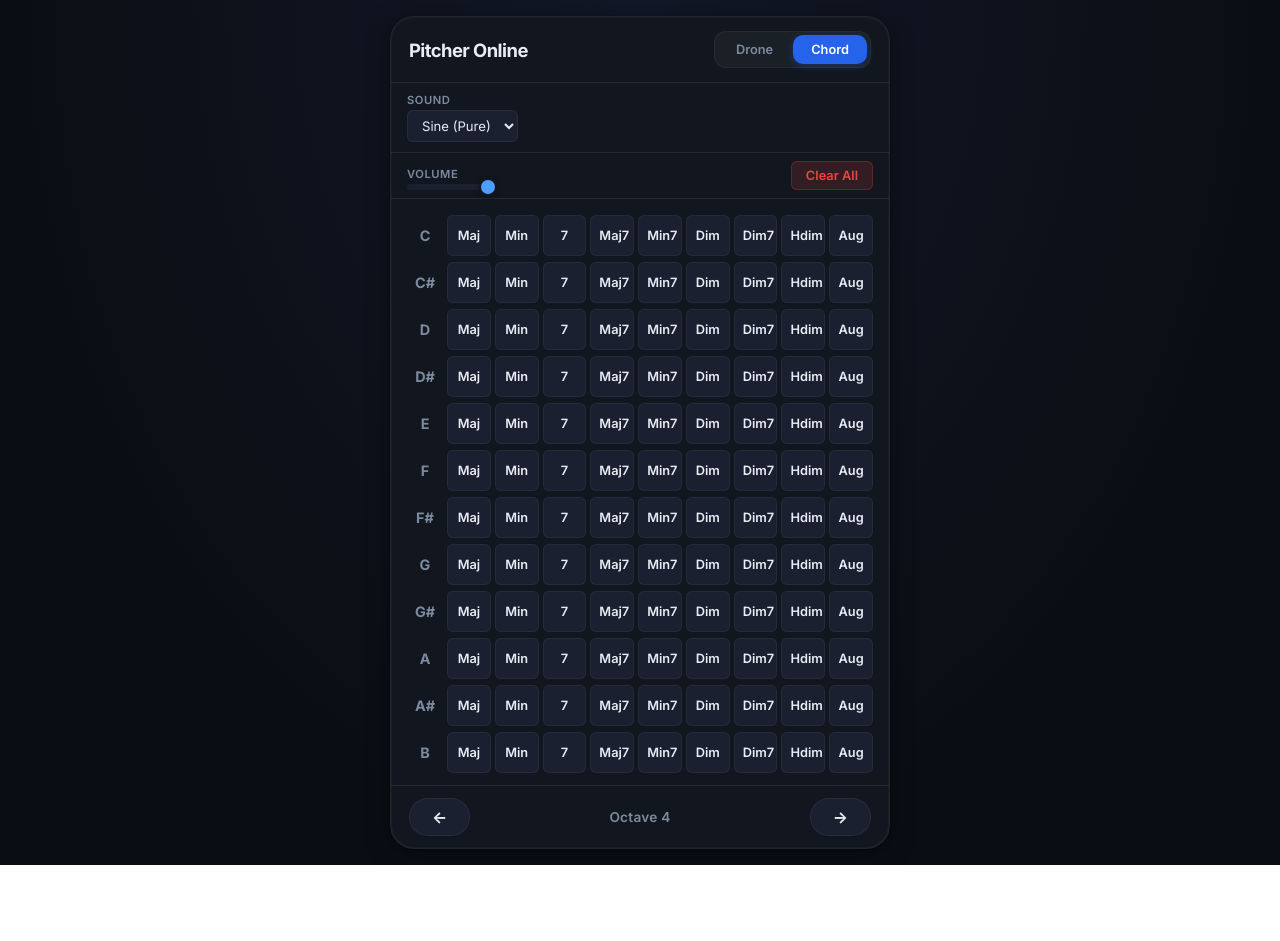
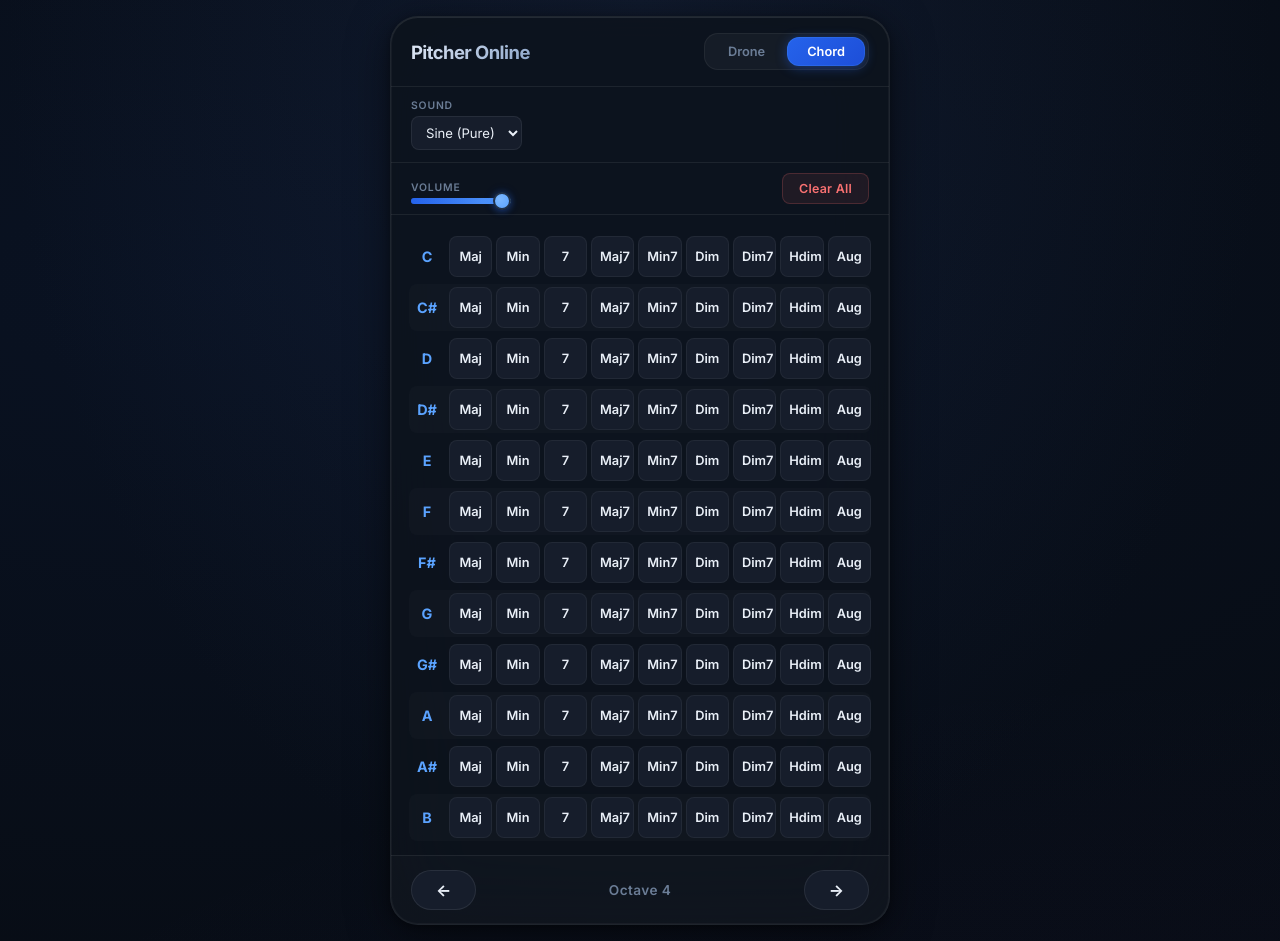
Before and after one commit to Noam-Elisha/pitcher-online, a plain HTML site: page index.html in a window 1280 px wide. Both pictures are taken after a click on the button "Chord". Before the commit the page ends 865 px from the top, so only its background shows below. Drawn offline with Linux system fonts and the light colour scheme.

Commit message:
Premium visual overhaul: glassmorphism, animated background, glow effects
- Animated multi-layer radial gradient background with slow drift
- Glassmorphism app shell with backdrop-filter blur and saturation
- Pulsing glow animation on active note and chord buttons
- Gradient title text, refined header and tab styling
- Volume slider with gradient track and radial gradient thumb
- Chord root labels in accent color, alternating row tints
- Hover lift effects (translateY) on buttons for depth
- Deeper color palette, larger border radii, refined spacing
- Subtle octave nav background tint

Co-Authored-By: Claude Opus 4.6 <noreply@anthropic.com>

```diff
--- a/index.html
+++ b/index.html
@@ -13,30 +13,46 @@
 *, *::before, *::after { box-sizing: border-box; margin: 0; padding: 0; }
 
 :root {
-  --bg-primary: #0a0e14;
-  --bg-surface: #12171f;
-  --bg-elevated: #1a2030;
-  --bg-hover: #252d3d;
-  --text-primary: #e8edf4;
-  --text-secondary: #7b8a9e;
-  --accent: #4d9eff;
+  --bg-primary: #070b11;
+  --bg-surface: rgba(14, 19, 28, 0.85);
+  --bg-elevated: #161d2b;
+  --bg-hover: #1e2840;
+  --text-primary: #eaf0f8;
+  --text-secondary: #6b7d96;
+  --accent: #5ba3ff;
   --accent-active: #2563eb;
-  --accent-glow: rgba(37, 99, 235, 0.45);
+  --accent-glow: rgba(37, 99, 235, 0.5);
   --diatonic: var(--bg-elevated);
   --diatonic-border: var(--border);
-  --danger: #ef4444;
-  --danger-hover: #dc2626;
-  --border: rgba(255, 255, 255, 0.08);
-  --radius: 10px;
-  --radius-sm: 6px;
+  --danger: #f87171;
+  --danger-hover: #ef4444;
+  --border: rgba(255, 255, 255, 0.07);
+  --radius: 12px;
+  --radius-sm: 8px;
   --font: 'Inter', -apple-system, BlinkMacSystemFont, 'Segoe UI', Roboto, Oxygen, Ubuntu, sans-serif;
+}
+
+@keyframes bgDrift {
+  0%, 100% { background-position: 50% 0%; }
+  33% { background-position: 40% 10%; }
+  66% { background-position: 60% 5%; }
+}
+
+@keyframes activeGlow {
+  0%, 100% { box-shadow: 0 0 16px rgba(37, 99, 235, 0.3), 0 0 4px rgba(37, 99, 235, 0.15), 0 0 0 1px rgba(77, 158, 255, 0.15) inset; }
+  50% { box-shadow: 0 0 24px rgba(37, 99, 235, 0.45), 0 0 8px rgba(37, 99, 235, 0.25), 0 0 0 1px rgba(77, 158, 255, 0.2) inset; }
 }
 
 html { font-size: 16px; -webkit-text-size-adjust: 100%; }
 
 body {
   font-family: var(--font);
-  background: radial-gradient(ellipse at 50% 0%, #111827 0%, var(--bg-primary) 70%);
+  background:
+    radial-gradient(ellipse 80% 50% at 30% 20%, rgba(37, 99, 235, 0.08), transparent),
+    radial-gradient(ellipse 60% 40% at 70% 80%, rgba(99, 50, 200, 0.06), transparent),
+    radial-gradient(ellipse at 50% 0%, #0f1623 0%, var(--bg-primary) 70%);
+  background-size: 200% 200%, 200% 200%, 100% 100%;
+  animation: bgDrift 20s ease-in-out infinite;
   color: var(--text-primary);
   min-height: 100dvh;
   overflow-x: hidden;
@@ -47,64 +63,90 @@ body {
 .app-shell {
   width: 100%; max-width: 500px;
   background: var(--bg-surface);
-  border: 1px solid rgba(255, 255, 255, 0.06);
-  border-radius: 24px; overflow: hidden;
+  -webkit-backdrop-filter: blur(40px) saturate(1.4);
+  backdrop-filter: blur(40px) saturate(1.4);
+  border: 1px solid rgba(255, 255, 255, 0.08);
+  border-radius: 28px; overflow: hidden;
   margin: 16px;
-  box-shadow: 0 4px 24px rgba(0, 0, 0, 0.4), 0 1px 2px rgba(0, 0, 0, 0.3), 0 0 0 1px rgba(255, 255, 255, 0.03) inset;
+  box-shadow:
+    0 8px 40px rgba(0, 0, 0, 0.5),
+    0 2px 8px rgba(0, 0, 0, 0.3),
+    0 0 0 1px rgba(255, 255, 255, 0.04) inset,
+    0 1px 0 rgba(255, 255, 255, 0.06) inset;
 }
 
 header {
   display: flex; align-items: center; justify-content: space-between;
-  padding: 14px 18px; border-bottom: 1px solid var(--border);
+  padding: 16px 20px; border-bottom: 1px solid var(--border);
 }
-header h1 { font-size: 1.15rem; font-weight: 700; letter-spacing: -0.03em; }
+header h1 {
+  font-size: 1.15rem; font-weight: 700; letter-spacing: -0.03em;
+  background: linear-gradient(135deg, #e0e8f5 0%, #8fa8cc 100%);
+  -webkit-background-clip: text; -webkit-text-fill-color: transparent;
+  background-clip: text;
+}
 
 .mode-tabs {
   display: flex; gap: 2px; background: rgba(255, 255, 255, 0.04);
-  border-radius: 12px; padding: 3px; border: 1px solid rgba(255, 255, 255, 0.05);
+  border-radius: 14px; padding: 3px; border: 1px solid rgba(255, 255, 255, 0.06);
 }
 .tab {
-  padding: 7px 18px; border: none; background: transparent; color: var(--text-secondary);
-  font-family: var(--font); font-size: 0.8rem; font-weight: 600; border-radius: 10px;
-  cursor: pointer; transition: all 0.2s ease; touch-action: manipulation;
+  padding: 7px 20px; border: none; background: transparent; color: var(--text-secondary);
+  font-family: var(--font); font-size: 0.8rem; font-weight: 600; border-radius: 12px;
+  cursor: pointer; transition: all 0.25s ease; touch-action: manipulation;
 }
-.tab:hover { color: var(--text-primary); }
+.tab:hover { color: var(--text-primary); background: rgba(255, 255, 255, 0.04); }
 .tab.active {
-  background: var(--accent-active); color: #fff;
-  box-shadow: 0 2px 8px rgba(37, 99, 235, 0.3);
+  background: linear-gradient(135deg, #2563eb, #1d4ed8); color: #fff;
+  box-shadow: 0 2px 12px rgba(37, 99, 235, 0.4), 0 0 0 1px rgba(77, 158, 255, 0.2) inset;
 }
 
 .settings-bar {
   display: flex; flex-wrap: wrap; align-items: flex-end; gap: 10px;
-  padding: 10px 16px; border-bottom: 1px solid var(--border);
+  padding: 12px 20px; border-bottom: 1px solid var(--border);
 }
-.setting-group { display: flex; flex-direction: column; gap: 3px; }
+.setting-group { display: flex; flex-direction: column; gap: 4px; }
 .setting-group label {
-  font-size: 0.7rem; font-weight: 600; color: var(--text-secondary);
-  text-transform: uppercase; letter-spacing: 0.05em;
+  font-size: 0.65rem; font-weight: 600; color: var(--text-secondary);
+  text-transform: uppercase; letter-spacing: 0.08em;
 }
 .setting-group select, .setting-group input[type="number"] {
-  padding: 6px 10px; background: var(--bg-elevated); color: var(--text-primary);
-  border: 1px solid rgba(255, 255, 255, 0.06); border-radius: var(--radius-sm);
+  padding: 7px 10px; background: var(--bg-elevated); color: var(--text-primary);
+  border: 1px solid rgba(255, 255, 255, 0.07); border-radius: var(--radius-sm);
   font-family: var(--font); font-size: 0.82rem; outline: none; transition: all 0.2s ease;
 }
 .setting-group select:focus, .setting-group input[type="number"]:focus {
-  border-color: var(--accent); box-shadow: 0 0 0 2px rgba(37, 99, 235, 0.15);
+  border-color: var(--accent); box-shadow: 0 0 0 3px rgba(37, 99, 235, 0.12);
 }
 .setting-group input[type="number"] { width: 70px; }
 .setting-group input[type="range"] {
-  -webkit-appearance: none; appearance: none; width: 90px; height: 6px;
-  background: var(--bg-elevated); border-radius: 3px; cursor: pointer; outline: none;
+  -webkit-appearance: none; appearance: none; width: 100px; height: 6px;
+  background: linear-gradient(90deg, var(--accent-active), var(--accent)); border-radius: 3px;
+  cursor: pointer; outline: none; position: relative;
+}
+.setting-group input[type="range"]::-webkit-slider-runnable-track {
+  height: 6px; border-radius: 3px;
+  background: linear-gradient(90deg, rgba(37, 99, 235, 0.4), rgba(91, 163, 255, 0.2));
 }
 .setting-group input[type="range"]::-webkit-slider-thumb {
   -webkit-appearance: none; width: 18px; height: 18px; border-radius: 50%;
-  background: var(--accent); border: 2px solid var(--bg-surface);
-  box-shadow: 0 1px 4px rgba(0, 0, 0, 0.3); cursor: pointer; transition: transform 0.15s;
+  background: radial-gradient(circle at 35% 35%, #7cb8ff, var(--accent));
+  border: 2px solid rgba(14, 19, 28, 0.8);
+  box-shadow: 0 1px 6px rgba(37, 99, 235, 0.4), 0 0 12px rgba(37, 99, 235, 0.15);
+  cursor: pointer; transition: transform 0.15s, box-shadow 0.15s; margin-top: -6px;
 }
-.setting-group input[type="range"]::-webkit-slider-thumb:hover { transform: scale(1.15); }
+.setting-group input[type="range"]::-webkit-slider-thumb:hover {
+  transform: scale(1.2); box-shadow: 0 1px 8px rgba(37, 99, 235, 0.5), 0 0 20px rgba(37, 99, 235, 0.2);
+}
+.setting-group input[type="range"]::-moz-range-track {
+  height: 6px; border-radius: 3px; border: none;
+  background: linear-gradient(90deg, rgba(37, 99, 235, 0.4), rgba(91, 163, 255, 0.2));
+}
 .setting-group input[type="range"]::-moz-range-thumb {
-  width: 16px; height: 16px; border-radius: 50%; border: 2px solid var(--bg-surface);
-  background: var(--accent); box-shadow: 0 1px 4px rgba(0, 0, 0, 0.3); cursor: pointer;
+  width: 16px; height: 16px; border-radius: 50%;
+  border: 2px solid rgba(14, 19, 28, 0.8);
+  background: radial-gradient(circle at 35% 35%, #7cb8ff, var(--accent));
+  box-shadow: 0 1px 6px rgba(37, 99, 235, 0.4); cursor: pointer;
 }
 
 .drone-only { display: none; }
@@ -112,77 +154,88 @@ header h1 { font-size: 1.15rem; font-weight: 700; letter-spacing: -0.03em; }
 
 .volume-bar {
   display: flex; align-items: flex-end; gap: 10px;
-  padding: 8px 16px; border-bottom: 1px solid var(--border);
+  padding: 10px 20px; border-bottom: 1px solid var(--border);
 }
 .btn-clear {
-  padding: 6px 14px; background: rgba(239, 68, 68, 0.15); color: var(--danger); border: 1px solid rgba(239, 68, 68, 0.25);
-  border-radius: var(--radius-sm); font-family: var(--font); font-size: 0.8rem;
-  font-weight: 600; cursor: pointer; transition: all 0.2s ease;
-  touch-action: manipulation; margin-left: auto;
+  padding: 7px 16px; background: rgba(248, 113, 113, 0.08); color: var(--danger);
+  border: 1px solid rgba(248, 113, 113, 0.2); border-radius: var(--radius-sm);
+  font-family: var(--font); font-size: 0.78rem; font-weight: 600;
+  cursor: pointer; transition: all 0.2s ease;
+  touch-action: manipulation; margin-left: auto; letter-spacing: 0.02em;
 }
-.btn-clear:hover { background: rgba(239, 68, 68, 0.25); border-color: rgba(239, 68, 68, 0.4); }
+.btn-clear:hover { background: rgba(248, 113, 113, 0.15); border-color: rgba(248, 113, 113, 0.35); }
 .btn-clear:active { transform: scale(0.96); }
 
-main { padding: 16px; padding-bottom: 12px; }
+main { padding: 18px; padding-bottom: 14px; }
 .octave-nav {
   display: flex; align-items: center; justify-content: space-between;
-  padding: 12px 18px; border-top: 1px solid var(--border);
+  padding: 14px 20px; border-top: 1px solid var(--border);
+  background: rgba(255, 255, 255, 0.01);
 }
 .octave-nav button {
-  padding: 8px 22px; background: var(--bg-elevated); color: var(--text-primary);
-  border: 1px solid rgba(255, 255, 255, 0.06); border-radius: 20px;
+  padding: 9px 24px; background: var(--bg-elevated); color: var(--text-primary);
+  border: 1px solid rgba(255, 255, 255, 0.08); border-radius: 24px;
   font-family: var(--font); font-size: 1rem; font-weight: 700;
   cursor: pointer; transition: all 0.2s ease; touch-action: manipulation;
 }
-.octave-nav button:hover { background: var(--bg-hover); border-color: rgba(255, 255, 255, 0.12); }
+.octave-nav button:hover {
+  background: var(--bg-hover); border-color: rgba(255, 255, 255, 0.14);
+  box-shadow: 0 2px 8px rgba(0, 0, 0, 0.2);
+}
 .octave-nav button:active { transform: scale(0.94); }
-.octave-nav button:disabled { opacity: 0.25; cursor: default; }
-.octave-nav button:disabled:hover { background: var(--bg-elevated); border-color: rgba(255, 255, 255, 0.06); }
+.octave-nav button:disabled { opacity: 0.2; cursor: default; }
+.octave-nav button:disabled:hover { background: var(--bg-elevated); border-color: rgba(255, 255, 255, 0.08); box-shadow: none; }
 .octave-nav button:disabled:active { transform: none; }
-.octave-nav .octave-label { font-size: 0.85rem; font-weight: 600; color: var(--text-secondary); letter-spacing: 0.02em; }
+.octave-nav .octave-label { font-size: 0.85rem; font-weight: 600; color: var(--text-secondary); letter-spacing: 0.03em; }
 .panel { display: none; }
 .panel.active { display: block; }
 
-.note-grid { display: grid; grid-template-columns: repeat(3, 1fr); gap: 8px; }
+.note-grid { display: grid; grid-template-columns: repeat(3, 1fr); gap: 10px; }
 .note-btn {
   position: relative; display: flex; flex-direction: column; align-items: center;
-  justify-content: center; padding: 14px 8px; min-height: 64px;
+  justify-content: center; padding: 16px 8px; min-height: 68px;
   background: var(--bg-elevated); color: var(--text-primary);
   border: 1px solid rgba(255, 255, 255, 0.06); border-radius: var(--radius);
   font-family: var(--font); font-size: 1.1rem; font-weight: 700;
   cursor: pointer; transition: all 0.2s ease;
   touch-action: manipulation; user-select: none; -webkit-user-select: none;
 }
-.note-btn .note-freq { font-size: 0.62rem; font-weight: 400; color: var(--text-secondary); margin-top: 3px; letter-spacing: 0.02em; }
-.note-btn:hover { background: var(--bg-hover); border-color: rgba(255, 255, 255, 0.12); }
-.note-btn:active { transform: scale(0.96); }
+.note-btn .note-freq { font-size: 0.6rem; font-weight: 500; color: var(--text-secondary); margin-top: 4px; letter-spacing: 0.03em; opacity: 0.7; }
+.note-btn:hover { background: var(--bg-hover); border-color: rgba(255, 255, 255, 0.12); transform: translateY(-1px); }
+.note-btn:active { transform: scale(0.96) translateY(0); }
 .note-btn.active {
-  background: linear-gradient(135deg, #2563eb, #1d4ed8); border-color: rgba(77, 158, 255, 0.4); color: #fff;
-  box-shadow: 0 0 20px rgba(37, 99, 235, 0.35), 0 0 6px rgba(37, 99, 235, 0.2), 0 0 0 1px rgba(77, 158, 255, 0.15) inset;
+  background: linear-gradient(135deg, #2563eb 0%, #1d4ed8 50%, #1e40af 100%);
+  border-color: rgba(77, 158, 255, 0.5); color: #fff;
+  animation: activeGlow 2.5s ease-in-out infinite;
+  transform: translateY(-1px);
 }
-.note-btn.active .note-freq { color: rgba(255, 255, 255, 0.65); }
+.note-btn.active .note-freq { color: rgba(255, 255, 255, 0.7); opacity: 1; }
 .note-btn.diatonic { background: var(--bg-elevated); }
-.note-btn.diatonic.active { background: linear-gradient(135deg, #2563eb, #1d4ed8); border-color: rgba(77, 158, 255, 0.4); }
-.note-btn.chromatic { background: rgba(10, 14, 20, 0.6); }
-.note-btn.chromatic.active { background: linear-gradient(135deg, #2563eb, #1d4ed8); }
+.note-btn.diatonic.active { background: linear-gradient(135deg, #2563eb 0%, #1d4ed8 50%, #1e40af 100%); border-color: rgba(77, 158, 255, 0.5); }
+.note-btn.chromatic { background: rgba(8, 12, 20, 0.7); }
+.note-btn.chromatic.active { background: linear-gradient(135deg, #2563eb 0%, #1d4ed8 50%, #1e40af 100%); }
 
 .active-notes-display {
-  margin-top: 12px; min-height: 38px; padding: 8px 12px;
+  margin-top: 14px; min-height: 38px; padding: 8px 12px;
   background: rgba(255, 255, 255, 0.02); border-radius: var(--radius);
   border: 1px solid rgba(255, 255, 255, 0.04);
   font-size: 0.85rem; color: var(--text-secondary);
   display: flex; flex-wrap: wrap; gap: 6px; align-items: center;
 }
 .active-note-tag {
-  display: inline-flex; align-items: center; gap: 4px; padding: 3px 10px;
+  display: inline-flex; align-items: center; gap: 4px; padding: 4px 12px;
   background: linear-gradient(135deg, #2563eb, #1d4ed8); color: #fff; border-radius: 20px;
-  font-size: 0.7rem; font-weight: 600; letter-spacing: 0.02em;
-  box-shadow: 0 1px 4px rgba(37, 99, 235, 0.25);
+  font-size: 0.68rem; font-weight: 600; letter-spacing: 0.03em;
+  box-shadow: 0 2px 8px rgba(37, 99, 235, 0.3);
 }
 
-.chord-grid { display: flex; flex-direction: column; gap: 6px; }
-.chord-row { display: flex; gap: 4px; align-items: center; }
-.chord-root-label { width: 36px; flex-shrink: 0; font-weight: 700; font-size: 0.9rem; color: var(--text-secondary); text-align: center; }
+.chord-grid { display: flex; flex-direction: column; gap: 4px; }
+.chord-row {
+  display: flex; gap: 4px; align-items: center;
+  padding: 3px 0; border-radius: var(--radius-sm);
+}
+.chord-row:nth-child(even) { background: rgba(255, 255, 255, 0.015); }
+.chord-root-label { width: 36px; flex-shrink: 0; font-weight: 700; font-size: 0.9rem; color: var(--accent); text-align: center; }
 .chord-types { display: flex; gap: 4px; flex-wrap: wrap; flex: 1; }
 .chord-btn {
   flex: 1; min-width: 38px; padding: 10px 2px; background: var(--bg-elevated);
@@ -191,11 +244,12 @@ main { padding: 16px; padding-bottom: 12px; }
   cursor: pointer; transition: all 0.2s ease; touch-action: manipulation;
   user-select: none; -webkit-user-select: none; text-align: center;
 }
-.chord-btn:hover { background: var(--bg-hover); border-color: rgba(255, 255, 255, 0.12); }
-.chord-btn:active { transform: scale(0.95); }
+.chord-btn:hover { background: var(--bg-hover); border-color: rgba(255, 255, 255, 0.12); transform: translateY(-1px); }
+.chord-btn:active { transform: scale(0.95) translateY(0); }
 .chord-btn.active {
-  background: linear-gradient(135deg, #2563eb, #1d4ed8); border-color: rgba(77, 158, 255, 0.3); color: #fff;
-  box-shadow: 0 0 12px rgba(37, 99, 235, 0.3);
+  background: linear-gradient(135deg, #2563eb, #1d4ed8); border-color: rgba(77, 158, 255, 0.4); color: #fff;
+  box-shadow: 0 0 16px rgba(37, 99, 235, 0.35);
+  animation: activeGlow 2.5s ease-in-out infinite;
 }
 
 @media (max-width: 479px) {
```
